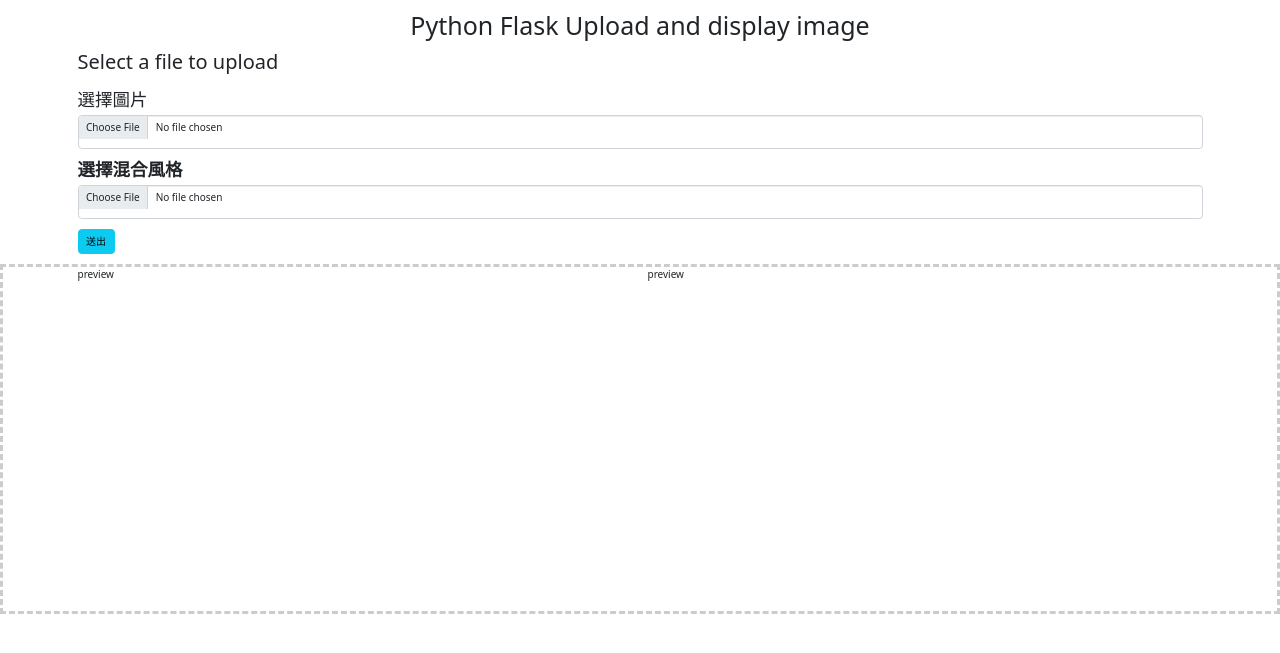
After one commit to tady0725/flask_img, a Flask app: template flask img2/templates/index.html in a window 1280 px wide. The commit adds this page. Shown: the top 653 px of the page. Run offline with Flask 2, Linux system fonts and the light colour scheme; the template is opened without the code that fills it, so the values that code supplies are empty; some libraries are stand-ins or nearby versions.

Commit message:
new 7/11 img 2

```diff
--- /dev/null
+++ b/flask img2/app.py
@@ -0,0 +1,137 @@
+import matplotlib.pyplot as plt
+from flask import Flask, flash, request, redirect, url_for, render_template
+import urllib.request
+import os
+import shutil
+# from torch import randint
+from werkzeug.utils import secure_filename
+import tensorflow as tf
+import tensorflow_hub as hub
+import random
+import matplotlib
+matplotlib.use('Agg')
+
+hub_module = hub.load(
+    'https://tfhub.dev/google/magenta/arbitrary-image-stylization-v1-256/2')
+
+
+def img_scaler(image, max_dim=512):
+
+    # Casts a tensor to a new type.
+    original_shape = tf.cast(tf.shape(image)[:-1], tf.float32)
+
+    # Creates a scale constant for the image
+    scale_ratio = max_dim / max(original_shape)
+
+    # Casts a tensor to a new type.
+    new_shape = tf.cast(original_shape * scale_ratio, tf.int32)
+
+    # Resizes the image based on the scaling constant generated above
+    return tf.image.resize(image, new_shape)
+
+
+def load_img(path_to_img):
+
+    # Reads and outputs the entire contents of the input filename.
+    img = tf.io.read_file(path_to_img)
+
+    # Detect whether an image is a BMP, GIF, JPEG, or PNG, and
+    # performs the appropriate operation to convert the input
+    # bytes string into a Tensor of type dtype
+    img = tf.image.decode_image(img, channels=3)
+
+    # Convert image to dtype, scaling (MinMax Normalization) its values if needed.
+    img = tf.image.convert_image_dtype(img, tf.float32)
+
+    # Scale the image using the custom function we created
+    img = img_scaler(img)
+
+    # Adds a fourth dimension to the Tensor because
+    # the model requires a 4-dimensional Tensor
+    return img[tf.newaxis, :]
+
+
+app = Flask(__name__)
+
+
+UPLOAD_FOLDER = 'static/uploads/'
+
+app.secret_key = "secret key"
+app.config['UPLOAD_FOLDER'] = UPLOAD_FOLDER
+app.config['MAX_CONTENT_LENGTH'] = 16 * 1024 * 1024
+
+ALLOWED_EXTENSIONS = set(['png', 'jpg', 'jpeg', 'gif'])
+
+
+def allowed_file(filename):
+    return '.' in filename and filename.rsplit('.', 1)[1].lower() in ALLOWED_EXTENSIONS
+
+
+@app.route('/')
+def home():
+    return render_template('index.html')
+
+
+@app.route('/', methods=['POST'])
+def upload_image():
+    if 'file' not in request.files:
+        flash('No file part')
+        return redirect(request.url)
+    file = request.files['file']
+    file2 = request.files['file2']
+
+    if file.filename == '' and file2.filename:
+        flash('No image selected for uploading')
+        return redirect(request.url)
+
+    if file and allowed_file(file.filename) and file2 and allowed_file(file2.filename):
+        filename = secure_filename(file.filename)
+        filename2 = secure_filename(file2.filename)
+        file.save(os.path.join(app.config['UPLOAD_FOLDER'], filename))
+        file2.save(os.path.join(app.config['UPLOAD_FOLDER'], filename2))
+        #print('upload_image filename: ' + filename)
+        flash('Image successfully uploaded and displayed below')
+
+        if request.method == 'POST':
+            if request.values['send'] == '送出':
+                filen = 'static\\uploads\\' + filename
+                filen2 = 'static\\uploads\\' + filename2
+                content_image = load_img(filen)
+                style_image = load_img(filen2)
+                stylized_image = hub_module(tf.constant(
+                    content_image), tf.constant(style_image))[0]
+
+                img = stylized_image[0]
+                plt.imshow(stylized_image[0])
+                # plt.show(img)
+                s = random.randint(1, 100000000000)
+
+                plt.savefig('static\\uploads\\'+"style"+str(s)+'.jpeg')
+                path = "style"+str(s)+".jpeg"
+
+        return render_template('index.html', filename=filename, filename2=filename2, style=str(path))
+
+    else:
+        flash('Allowed image types are - png, jpg, jpeg, gif')
+        return redirect(request.url)
+
+
+@app.route('/display/<filename>')
+def display_image(filename):
+    #print('display_image filename: ' + filename)
+    return redirect(url_for('static', filename='uploads/' + filename), code=301)
+
+
+# @app.route('/', methods=['POST', 'GET'])
+# def index():
+#     if request.method == 'POST':
+#         if request.values['send'] == '送出':
+#             return render_template('test.html', name=request.values['user'], send="jp")
+#     return render_template('index.html', name="")
+
+
+# @app.route('/get', methods=['POST', 'GET'])
+# def get():
+#     return render_template('test.html')
+if __name__ == '__main__':
+    app.run(host='0.0.0.0', port='5000', debug=True)
--- /dev/null
+++ b/flask img2/templates/index.html
@@ -0,0 +1,117 @@
+<!DOCTYPE html>
+<html lang="en">
+
+<head>
+    <title>Python Flask Upload and display image</title>
+    <link rel="stylesheet" href="https://maxcdn.bootstrapcdn.com/bootstrap/3.3.6/css/bootstrap.min.css" />
+    <script src="https://ajax.googleapis.com/ajax/libs/jquery/3.1.0/jquery.min.js"></script>
+</head>
+
+<body>
+    <p>
+    <h1 align="center">Python Flask Upload and display image</h1>
+    </p>
+    <div class="container">
+        <div class="row">
+            <h2>Select a file to upload</h2>
+            <p>
+                {% with messages = get_flashed_messages() %}
+                {% if messages %}
+            <ul>
+                {% for message in messages %}
+                <li>{{ message }}</li>
+                {% endfor %}
+            </ul>
+            {% endif %}
+            {% endwith %}
+            </p>
+
+
+
+            <form method="post" action="/" enctype="multipart/form-data">
+                <dl>
+                    <h3>選擇圖片</h3>
+                    <p>
+                        <input type="file" name="file" class="form-control" autocomplete="off" required
+                            onchange="showImg(this)">
+                    </p>
+                    <h3><b>選擇混合風格</b></h3>
+                    <p>
+                        <input type="file" name="file2" class="form-control" autocomplete="off" required
+                            onchange="showImg2(this)">
+                    </p>
+                </dl>
+                <p>
+                    <input type="submit" name="send" value="送出" class="btn btn-info">
+                </p>
+            </form>
+        </div>
+    </div>
+    <div style="width:100%;height:350px;border:3px #cccccc dashed;">
+        <div class="container">
+            <div class="row">
+                <div class="col align-self-start">
+                    preview
+                    <img id="showimg" src="" width="300" height="300" style="display:none;" />
+                </div>
+                <div class="col align-self-center">
+                    preview
+                    <img id="showimg2" src="" width="300" height="300" style="display:none;" />
+
+                </div>
+            </div>
+        </div>
+    </div>
+
+
+
+    {% if filename and filename2 %}
+    <div style="width:100%;height:350px;border:3px #cccccc dashed;">
+        <div class="container">
+            <div class="row">
+                <div class="col align-self-start">
+                    preview
+                    <p>{{ filename}}</p>
+                    <img src="{{ url_for('display_image', filename=filename) }} " width="300" height="300">
+                </div>
+
+                <div class="col align-self-center">
+                    preview
+                    <p>{{ filename2}}</p>
+                    <img src="{{ url_for('display_image', filename=filename2) }}" width="300" height="300">
+
+                </div>
+                {% if style %}
+                <div class="col align-self-center">
+                    preview
+                    <p>{{ style }}</p>
+                    <img src="{{ url_for('display_image', filename=style) }}" width="300" height="300">
+                </div>
+                {% endif %}
+
+            </div>
+
+
+        </div>
+    </div>
+    {% endif %}
+
+
+
+
+
+    <link href="https://cdn.jsdelivr.net/npm/bootstrap@5.2.0-beta1/dist/css/bootstrap.min.css" rel="stylesheet"
+        integrity="sha384-0evHe/X+R7YkIZDRvuzKMRqM+OrBnVFBL6DOitfPri4tjfHxaWutUpFmBp4vmVor" crossorigin="anonymous">
+    <script src="https://cdn.jsdelivr.net/npm/bootstrap@5.2.0-beta1/dist/js/bootstrap.bundle.min.js"
+        integrity="sha384-pprn3073KE6tl6bjs2QrFaJGz5/SUsLqktiwsUTF55Jfv3qYSDhgCecCxMW52nD2"
+        crossorigin="anonymous"></script>
+    <script src="https://cdn.jsdelivr.net/npm/@popperjs/core@2.11.5/dist/umd/popper.min.js"
+        integrity="sha384-Xe+8cL9oJa6tN/veChSP7q+mnSPaj5Bcu9mPX5F5xIGE0DVittaqT5lorf0EI7Vk"
+        crossorigin="anonymous"></script>
+    <script src="https://cdn.jsdelivr.net/npm/bootstrap@5.2.0-beta1/dist/js/bootstrap.min.js"
+        integrity="sha384-kjU+l4N0Yf4ZOJErLsIcvOU2qSb74wXpOhqTvwVx3OElZRweTnQ6d31fXEoRD1Jy"
+        crossorigin="anonymous"></script>
+    <script src="./static/js/script.js"></script>
+</body>
+
+</html>
--- a/templates/test.html
+++ b/templates/test.html
@@ -101,6 +101,8 @@
             <div class="col align-self-end">
                 One of three columns
                 <p><a href="http://172.31.4.149:5000/static/generate/style.jpeg" target="_blank">link</a></p>
+                <img id="i" src="{{ url_for('static/generate',  filename='style.jpeg') }}" width=" 300" height="300" />
+
                 <div id='loader'>
                     <img id="ig" src="static\\generate\\style.jpeg" width="300" height="300" style="display:none;" />
 
```
Also changed, not shown: flask img2/static/js/script.js (added, +83 -0 lines), flask img2/templates/test.html (added, +44 -0 lines), flask img2/static/uploads/00003.jpg (added), flask img2/static/uploads/00011.jpg (added), flask img2/static/uploads/00012.jpg (added), flask img2/static/uploads/00023.jpg (added), flask img2/static/uploads/00032.jpg (added), flask img2/static/uploads/00033.jpg (added), flask img2/static/uploads/style12897128608.jpeg (added), flask img2/static/uploads/style13849978091.jpeg (added), flask img2/static/uploads/style17838268646.jpeg (added), flask img2/static/uploads/style31763518319.jpeg (added), flask img2/static/uploads/style66471611722.jpeg (added), flask img2/static/uploads/style77076845385.jpeg (added), 1 more files.
